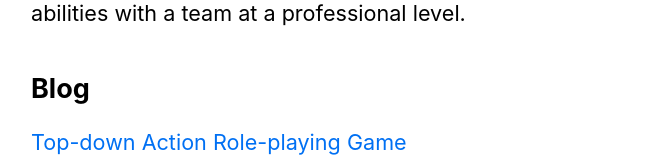
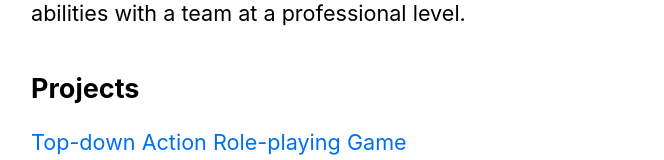
Before and after one commit to browningjeff1/nextjs-blog, a Next.js app: page / in a window 1280 px wide. Shown: the part 507-667 px from the top of the page, without its empty margins (303-967 px from the left). Built offline with nearby package versions, Linux system fonts and the light colour scheme.

Commit message:
Small fixes

```diff
--- a/pages/index.js
+++ b/pages/index.js
@@ -24,7 +24,7 @@ export default function Home({ allPostsData }) {
         <p>I am a motivated and aspiring full-stack web developer. Over the past year I have taken the initiative to learn modern web frameworks to build out personal projects while committing to contemporary web standards and best practices. I am always looking for new challenges and am seeking an opportunity to further develop my key skills and abilities with a team at a professional level.</p>
       </section>
       <section className={`${utilStyles.headingMd} ${utilStyles.padding1px}`}>
-        <h2 className={utilStyles.headingLg}>Blog</h2>
+        <h2 className={utilStyles.headingLg}>Projects</h2>
         <ul className={utilStyles.list}>
           {allPostsData.map(({ id, built, title }) => (
             <li className={utilStyles.listItem} key={id}>
--- a/pages/posts/[id].js
+++ b/pages/posts/[id].js
@@ -31,7 +31,7 @@ export default function Post({ postData }) {
         <h1 className={utilStyles.headingx1}>{postData.title}</h1>
         <div className={utilStyles.lightText}>
           <p>{postData.built}</p>
-          <p>Link to project: {postData.link}</p>
+          <p><a href={postData.link}>Link to project</a></p>
         </div>
         <div dangerouslySetInnerHTML={{ __html: postData.contentHtml }} />
       </article>
--- a/posts/tdarpg.md
+++ b/posts/tdarpg.md
@@ -13,8 +13,3 @@ Features this project includes:
 - Enemy A.I. also uses the NavMeshAgent for pathfinding and has an alert range to know if the player has entered a certain area and proceeds to attack them.
 
 - Player has the ability to pick up different weapons found on the ground which have different modifiers to dictate how much damage is dealt to the A.I. Weapons are both melee and ranged.
-
-- **Static Generation** is the pre-rendering method that generates the HTML at **build time**. The pre-rendered HTML is then _reused_ on each request.
-- **Server-side Rendering** is the pre-rendering method that generates the HTML on **each request**.
-
-Importantly, Next.js lets you **choose** which pre-rendering form to use for each page. You can create a "hybrid" Next.js app by using Static Generation for most pages and using Server-side Rendering for others.
```
